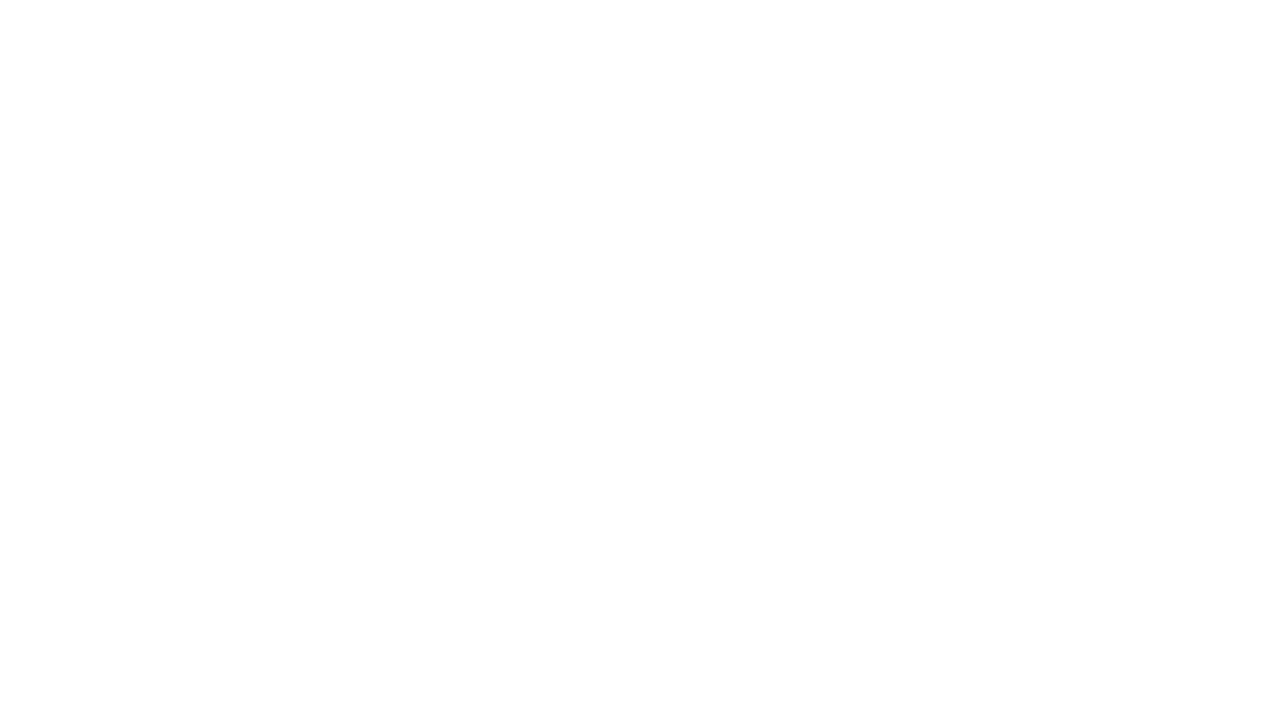
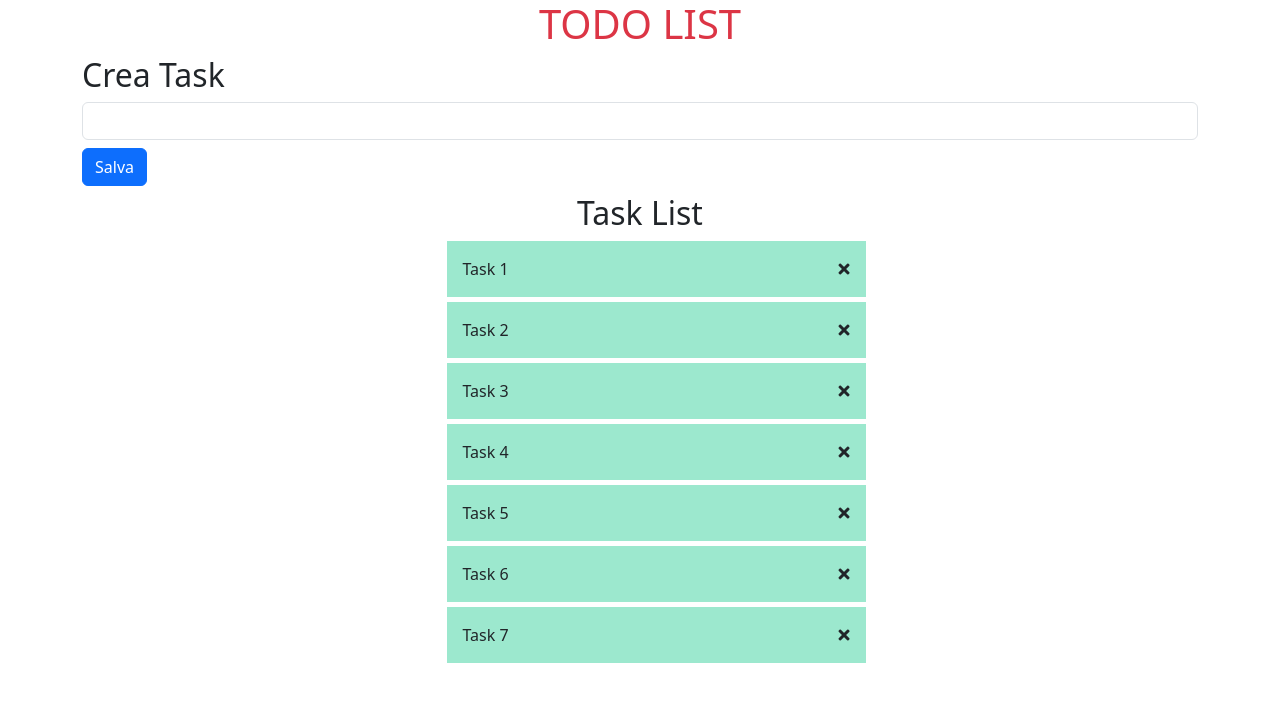
Before and after one commit to Christian-Lepidi/vue-todolist, a plain HTML site: page index.html in a window 1280 px wide. Drawn offline with nearby package versions, Linux system fonts and the light colour scheme.

Commit message:
feat: add. list item with Vue

```diff
--- a/CSS/style.css
+++ b/CSS/style.css
@@ -0,0 +1,11 @@
+.task {
+  background-color: rgb(156, 232, 206);
+  padding: 1rem;
+  display: flex;
+  justify-content: space-between;
+  margin-top: 5px;
+}
+
+.fa-times {
+  cursor: pointer;
+}
--- a/JS/app.js
+++ b/JS/app.js
@@ -2,6 +2,38 @@ const { createApp } = Vue;
 
 const app = createApp({
   data() {
-    return {};
+    return {
+      title: "Crea Task",
+      tasks: [
+        {
+          name: "Task 1",
+          done: true,
+        },
+        {
+          name: "Task 2",
+          done: true,
+        },
+        {
+          name: "Task 3",
+          done: false,
+        },
+        {
+          name: "Task 4",
+          done: true,
+        },
+        {
+          name: "Task 5",
+          done: false,
+        },
+        {
+          name: "Task 6",
+          done: false,
+        },
+        {
+          name: "Task 7",
+          done: true,
+        },
+      ],
+    };
   },
 }).mount("#app");
--- a/index.html
+++ b/index.html
@@ -22,6 +22,23 @@
     <title>Vue Todolist</title>
   </head>
   <body>
-    <div id="app"></div>
+    <div id="app">
+      <h1 class="text-center text-danger">TODO LIST</h1>
+      <div class="container">
+        <h2>{{title}}</h2>
+        <input type="text" class="form-control my-2" />
+        <button type="button" class="btn btn-primary">Salva</button>
+        <div class="row justify-content-center">
+          <div class="col-5 my-2">
+            <h2 class="text-center">Task List</h2>
+            <ul>
+              <li v-for="task in tasks" class="task">
+                {{task.name}}<span><i class="fas fa-times"></i></span>
+              </li>
+            </ul>
+          </div>
+        </div>
+      </div>
+    </div>
   </body>
 </html>
```
